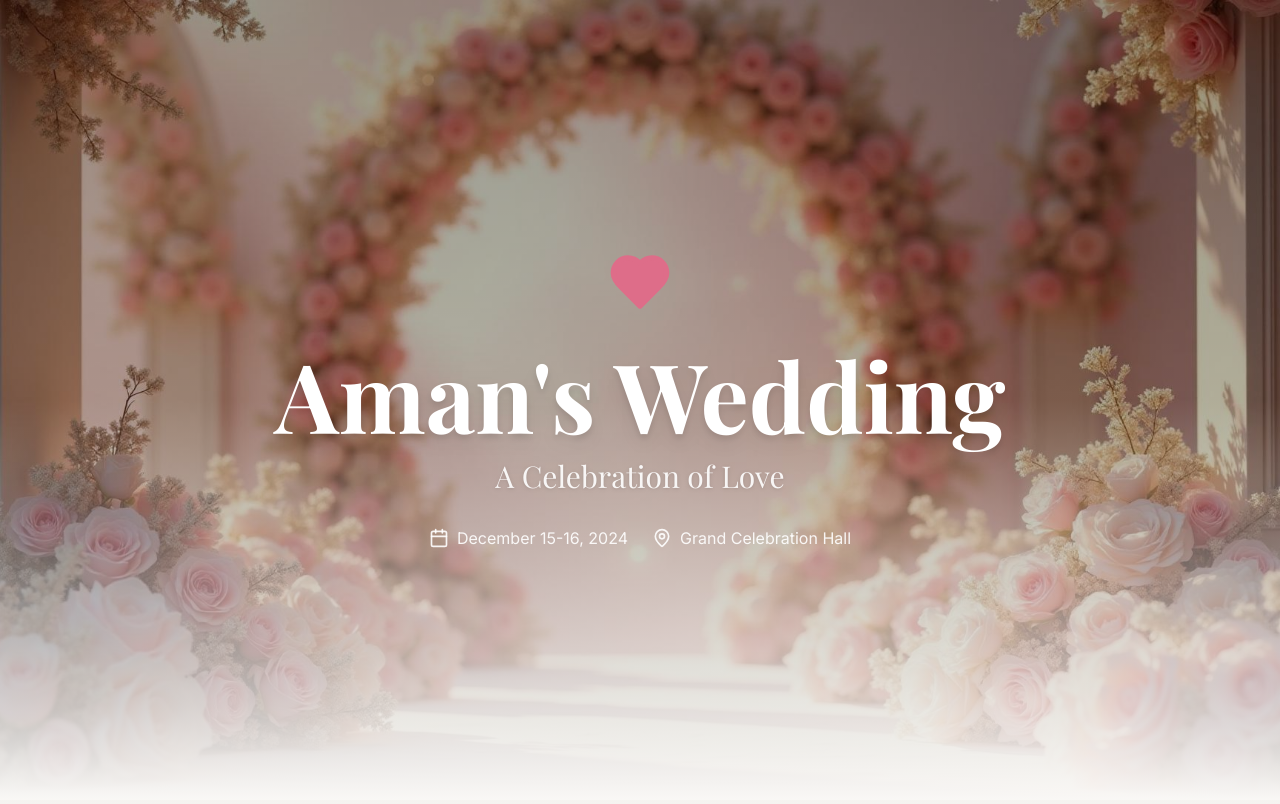
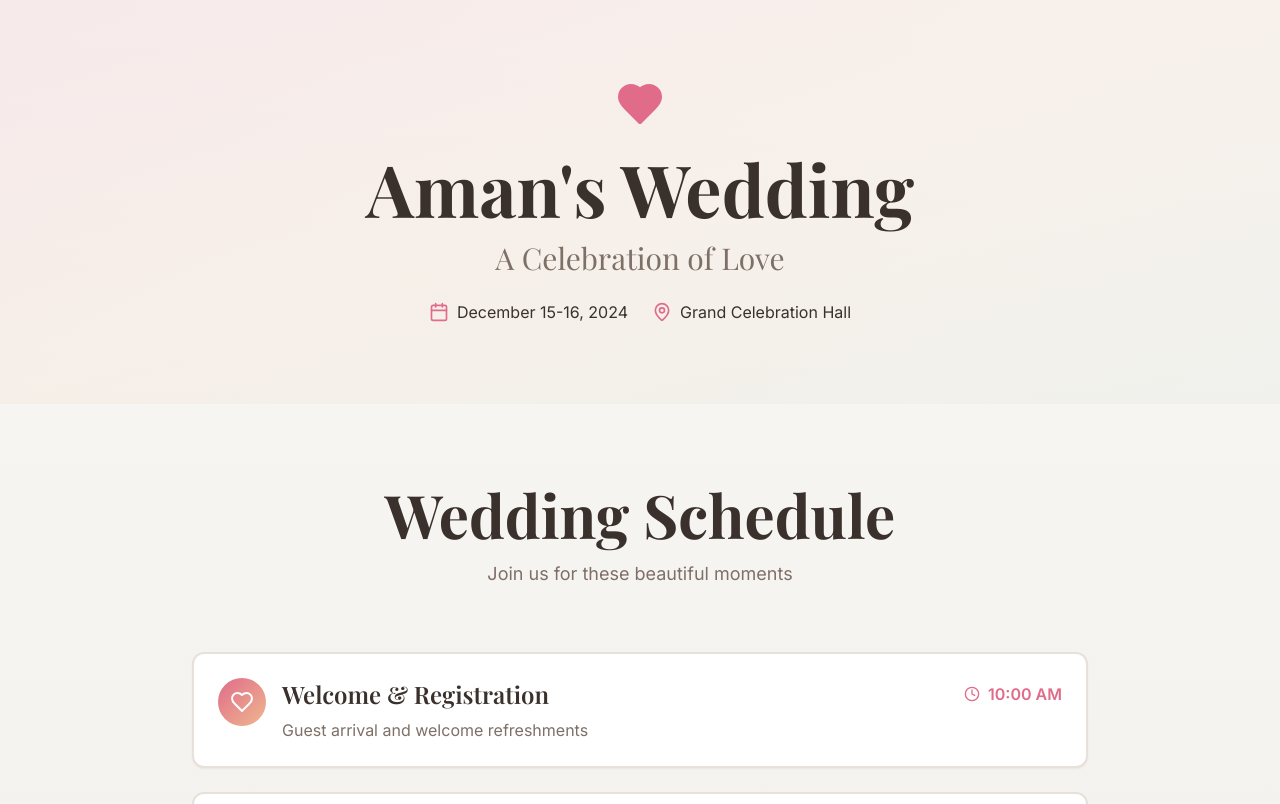
Before and after one commit to Umer36/aman-weds-happily, a React (Vite) app: page / in a window 1280 px wide. Shown: the top 804 px of the page. Built offline with nearby package versions, Linux system fonts and the light colour scheme; the HTML template or start-up script is replaced by a standard one.

Commit message:
Implement page loader

```diff
--- a/src/pages/Index.tsx
+++ b/src/pages/Index.tsx
@@ -1,3 +1,4 @@
+import { useState, useEffect } from "react";
 import { Heart, Calendar, Clock, MapPin } from "lucide-react";
 import { Card, CardContent } from "@/components/ui/card";
 import heroImage from "@/assets/wedding-hero.jpg";
@@ -48,34 +49,75 @@ const scheduleEvents = [
 ];
 
 const Index = () => {
+  const [showLoader, setShowLoader] = useState(true);
+  const [fadeOut, setFadeOut] = useState(false);
+
+  useEffect(() => {
+    // Start fade out after 2.5 seconds
+    const fadeTimer = setTimeout(() => {
+      setFadeOut(true);
+    }, 2500);
+
+    // Remove loader completely after fade animation
+    const hideTimer = setTimeout(() => {
+      setShowLoader(false);
+    }, 3500);
+
+    return () => {
+      clearTimeout(fadeTimer);
+      clearTimeout(hideTimer);
+    };
+  }, []);
+
   return (
     <div className="min-h-screen bg-gradient-to-b from-background to-muted">
-      {/* Hero Section */}
-      <section className="relative h-screen flex items-center justify-center overflow-hidden">
+      {/* Loader Screen */}
+      {showLoader && (
         <div
-          className="absolute inset-0 bg-cover bg-center"
-          style={{ backgroundImage: `url(${heroImage})` }}
+          className={`fixed inset-0 z-50 flex items-center justify-center transition-opacity duration-1000 ${
+            fadeOut ? "opacity-0" : "opacity-100"
+          }`}
+          style={{
+            backgroundImage: `url(${heroImage})`,
+            backgroundSize: "cover",
+            backgroundPosition: "center",
+          }}
         >
-          <div className="absolute inset-0 bg-gradient-to-b from-black/40 via-black/30 to-background" />
-        </div>
-
+          <div className="absolute inset-0 bg-gradient-to-b from-black/60 via-black/50 to-black/60" />
           <div className="relative z-10 text-center px-4 animate-fade-in">
-          <div className="mb-8">
-            <Heart className="w-16 h-16 mx-auto text-primary animate-pulse" fill="currentColor" />
-          </div>
-          <h1 className="font-playfair text-6xl md:text-8xl font-bold text-white mb-4 drop-shadow-lg">
+            <Heart className="w-20 h-20 mx-auto text-primary animate-pulse mb-8" fill="currentColor" />
+            <h1 className="font-playfair text-7xl md:text-9xl font-bold text-white mb-6 drop-shadow-2xl">
               Aman's Wedding
             </h1>
-          <p className="font-playfair text-2xl md:text-3xl text-white/90 mb-8 drop-shadow">
+            <p className="font-playfair text-3xl md:text-4xl text-white/90 drop-shadow-lg animate-pulse">
               A Celebration of Love
             </p>
-          <div className="flex flex-col md:flex-row items-center justify-center gap-6 text-white/90">
+          </div>
+        </div>
+      )}
+
+      {/* Main Content - Schedule */}
+      {!showLoader && (
+        <div className="animate-fade-in">
+          {/* Header */}
+          <section className="relative py-20 px-4 bg-gradient-to-br from-primary/10 via-accent/10 to-secondary/10">
+            <div className="max-w-4xl mx-auto text-center">
+              <div className="mb-6">
+                <Heart className="w-12 h-12 mx-auto text-primary animate-pulse" fill="currentColor" />
+              </div>
+              <h1 className="font-playfair text-5xl md:text-7xl font-bold text-foreground mb-4">
+                Aman's Wedding
+              </h1>
+              <p className="font-playfair text-2xl md:text-3xl text-muted-foreground mb-6">
+                A Celebration of Love
+              </p>
+              <div className="flex flex-col md:flex-row items-center justify-center gap-6 text-foreground">
                 <div className="flex items-center gap-2">
-              <Calendar className="w-5 h-5" />
+                  <Calendar className="w-5 h-5 text-primary" />
                   <span className="font-sans">December 15-16, 2024</span>
                 </div>
                 <div className="flex items-center gap-2">
-              <MapPin className="w-5 h-5" />
+                  <MapPin className="w-5 h-5 text-primary" />
                   <span className="font-sans">Grand Celebration Hall</span>
                 </div>
               </div>
@@ -144,6 +186,8 @@ const Index = () => {
             </div>
           </section>
         </div>
+      )}
+    </div>
   );
 };
 
```
Lines whose indentation alone changed are shown as unchanged.
